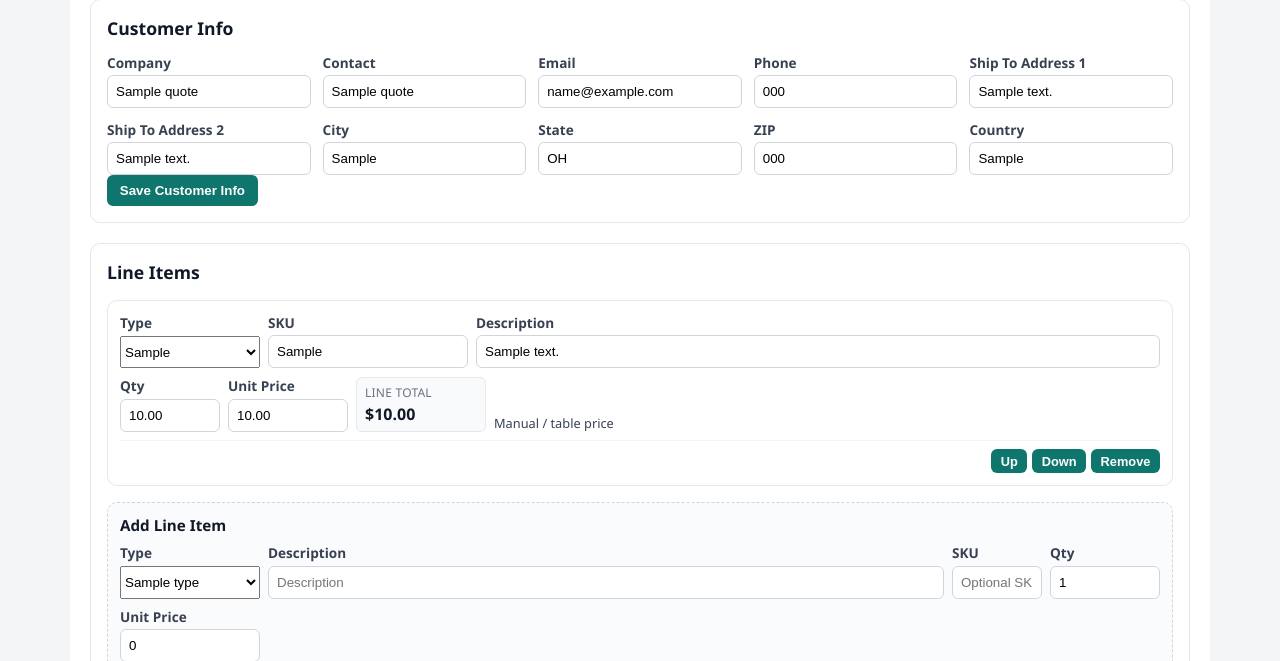
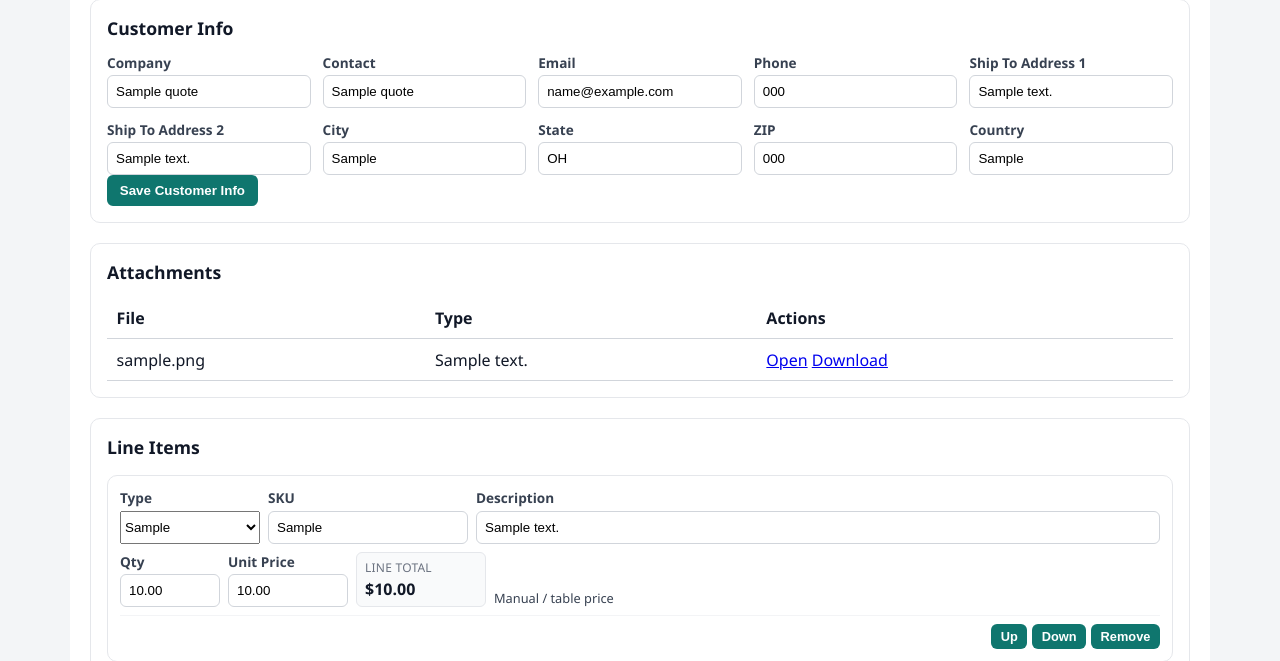
Before and after one commit to curtiskline/aedwards-quoting, a Flask app: page /quotes/1 in a window 1280 px wide. Shown: the part 529-1190 px from the top of the page. Run offline with Flask 3, Linux system fonts and the light colour scheme; a user stored in the database is signed in; tables that the repository leaves empty hold one stand-in row (values such as "Sample post"); data that the repository does not hold is empty; some libraries are stand-ins or nearby versions.

Commit message:
Persist RFQ attachments on quotes

```diff
--- a/src/allenedwards/monitor.py
+++ b/src/allenedwards/monitor.py
@@ -216,7 +216,7 @@ class InboxMonitor:
             # --- DB write path ---
             if self.enable_db_writes:
                 try:
-                    self._write_to_db(msg, rfq, quote, quote_number)
+                    self._write_to_db(msg, rfq, quote, quote_number, attachments)
                 except Exception:
                     logger.exception("Failed writing quote %s to database", quote_number)
 
@@ -264,6 +264,7 @@ class InboxMonitor:
         rfq: ParsedRFQ,
         quote: Quote,
         quote_number: str,
+        attachments: list[OutlookAttachment],
     ) -> None:
         """Write quote data to the database within Flask app context."""
         from .db_writer import write_quote_to_db
@@ -272,7 +273,7 @@ class InboxMonitor:
             raise RuntimeError("DB writes enabled but no Flask app provided")
 
         with self._flask_app.app_context():
-            write_quote_to_db(msg, rfq, quote, quote_number)
+            write_quote_to_db(msg, rfq, quote, quote_number, attachments=attachments)
 
     def _write_rejected_email(self, msg: EmailMessage, reason: str | None) -> None:
         """Write a rejected email record to the database."""
--- a/src/app/routes.py
+++ b/src/app/routes.py
@@ -3,6 +3,7 @@
 from __future__ import annotations
 
 import csv
+import io
 import math
 import os
 import re
@@ -12,7 +13,7 @@ from decimal import ROUND_HALF_UP, Decimal, InvalidOperation
 from functools import lru_cache
 from pathlib import Path
 
-from flask import Blueprint, Response, abort, jsonify, redirect, render_template, request
+from flask import Blueprint, Response, abort, jsonify, redirect, render_template, request, send_file
 from flask_login import login_required
 from sqlalchemy import func, inspect, or_
 
@@ -26,6 +27,7 @@ from .models import (
     ProductType,
     ProductCatalog,
     Quote,
+    QuoteAttachment,
     QuoteLineItem,
     QuoteStatus,
     QuoteVersion,
@@ -701,6 +703,7 @@ def _quote_context(quote: Quote) -> dict:
         shipping_mode_note = "Auto shipping needs a valid ship-to ZIP and configured rate data. Type a value to set freight manually."
     return {
         "quote": quote,
+        "attachments": sorted(quote.attachments, key=lambda attachment: (attachment.created_at, attachment.id)),
         "line_items": [_line_item_view(li) for li in line_items],
         "product_type_choices": _product_type_choices(),
         "totals": totals,
@@ -891,6 +894,24 @@ def quote_detail(quote_id: int):
     if request.headers.get("HX-Request") == "true":
         return _render_editor(quote)
     return render_template("quotes/detail.html", **_quote_context(quote))
+
+
+@main_bp.get("/quotes/<int:quote_id>/attachments/<int:attachment_id>")
+@login_required
+def quote_attachment_download(quote_id: int, attachment_id: int):
+    quote = db.get_or_404(Quote, quote_id)
+    attachment = db.session.get(QuoteAttachment, attachment_id)
+    if attachment is None or attachment.quote_id != quote.id:
+        abort(404)
+    if not attachment.is_stored:
+        abort(404, description="Attachment content was not stored because it exceeded the size limit.")
+    as_attachment = request.args.get("download") == "1"
+    return send_file(
+        io.BytesIO(attachment.content_bytes),
+        mimetype=attachment.content_type or "application/octet-stream",
+        as_attachment=as_attachment,
+        download_name=attachment.filename,
+    )
 
 
 @main_bp.post("/quotes/<int:quote_id>/meta")
--- /dev/null
+++ b/src/app/templates/quotes/_attachments.html
@@ -0,0 +1,32 @@
+<section class="quote-editor-section">
+  <h2>Attachments</h2>
+  {% if attachments %}
+    <table>
+      <thead>
+        <tr>
+          <th>File</th>
+          <th>Type</th>
+          <th>Actions</th>
+        </tr>
+      </thead>
+      <tbody>
+        {% for attachment in attachments %}
+          <tr>
+            <td>{{ attachment.filename }}</td>
+            <td>{{ attachment.content_type }}</td>
+            <td>
+              {% if attachment.is_stored %}
+                <a href="/quotes/{{ quote.id }}/attachments/{{ attachment.id }}" target="_blank" rel="noopener noreferrer">Open</a>
+                <a href="/quotes/{{ quote.id }}/attachments/{{ attachment.id }}?download=1">Download</a>
+              {% else %}
+                Too large to store ({{ "{:,}".format(attachment.size_bytes) }} bytes)
+              {% endif %}
+            </td>
+          </tr>
+        {% endfor %}
+      </tbody>
+    </table>
+  {% else %}
+    <p>No source attachments were saved with this RFQ.</p>
+  {% endif %}
+</section>
--- a/src/app/templates/quotes/_editor.html
+++ b/src/app/templates/quotes/_editor.html
@@ -7,5 +7,7 @@
 
   {% include "quotes/_customer_info.html" %}
 
+  {% include "quotes/_attachments.html" %}
+
   {% include "quotes/_line_items.html" %}
 </div>
```
Also changed, not shown: src/allenedwards/db_writer.py (+20 -0 lines), src/app/models.py (+17 -0 lines), tests/test_db_writer.py (+44 -2 lines), tests/test_quote_detail.py (+61 -1 lines).
